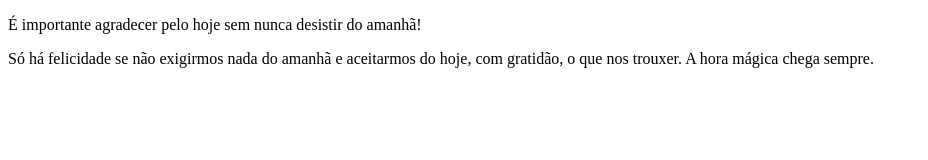
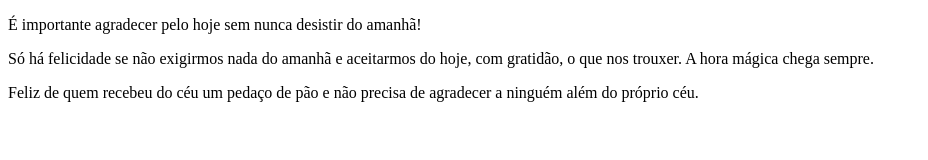
Before and after one commit to Mystair/Proj1Mod1, a plain HTML site: page index.html in a window 1280 px wide. Shown: the whole page, without its empty margins (0-928 px from the left). Drawn offline with Linux system fonts and the light colour scheme.

Commit message:
frase motivacional 3

```diff
--- a/index.html
+++ b/index.html
@@ -8,5 +8,6 @@
 <body>
     <p>É importante agradecer pelo hoje sem nunca desistir do amanhã!</p>
     <p>Só há felicidade se não exigirmos nada do amanhã e aceitarmos do hoje, com gratidão, o que nos trouxer. A hora mágica chega sempre.</p>
+    <p>Feliz de quem recebeu do céu um pedaço de pão e não precisa de agradecer a ninguém além do próprio céu.</p>
 </body>
 </html>
```
